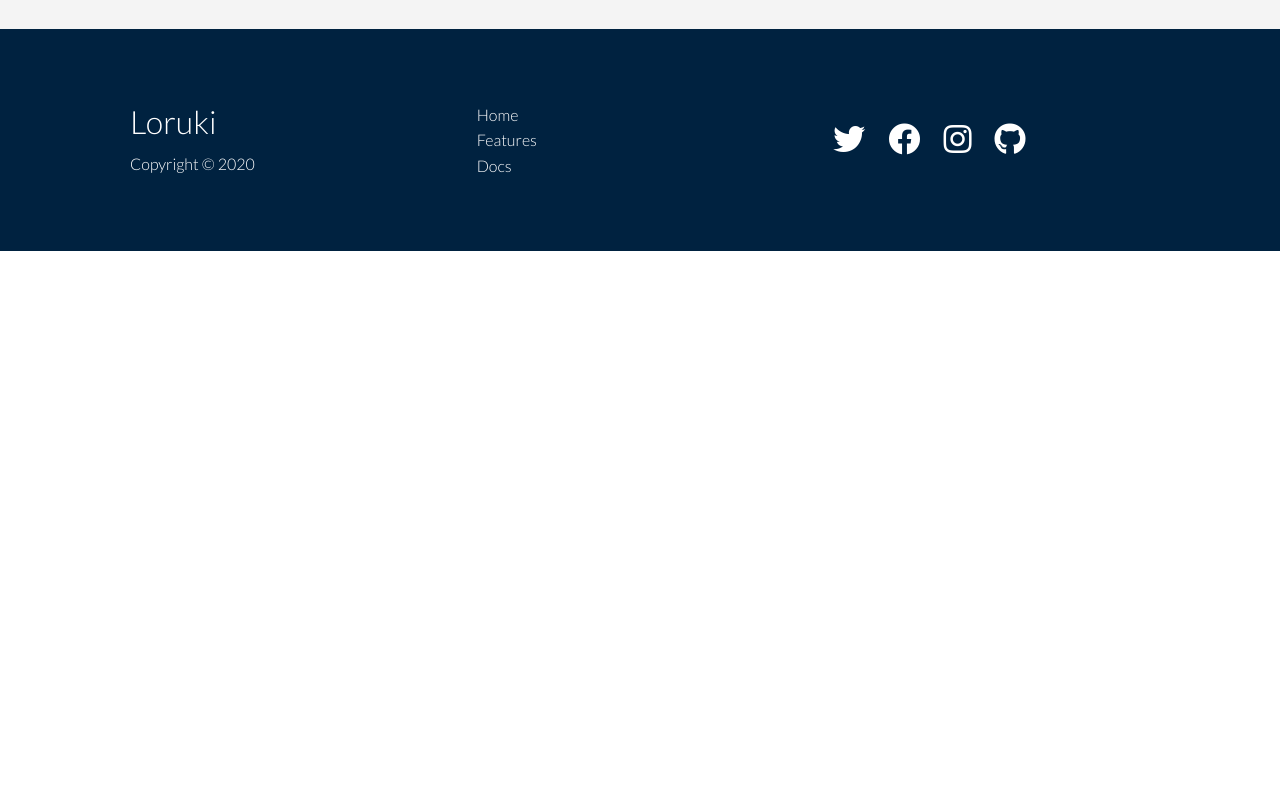
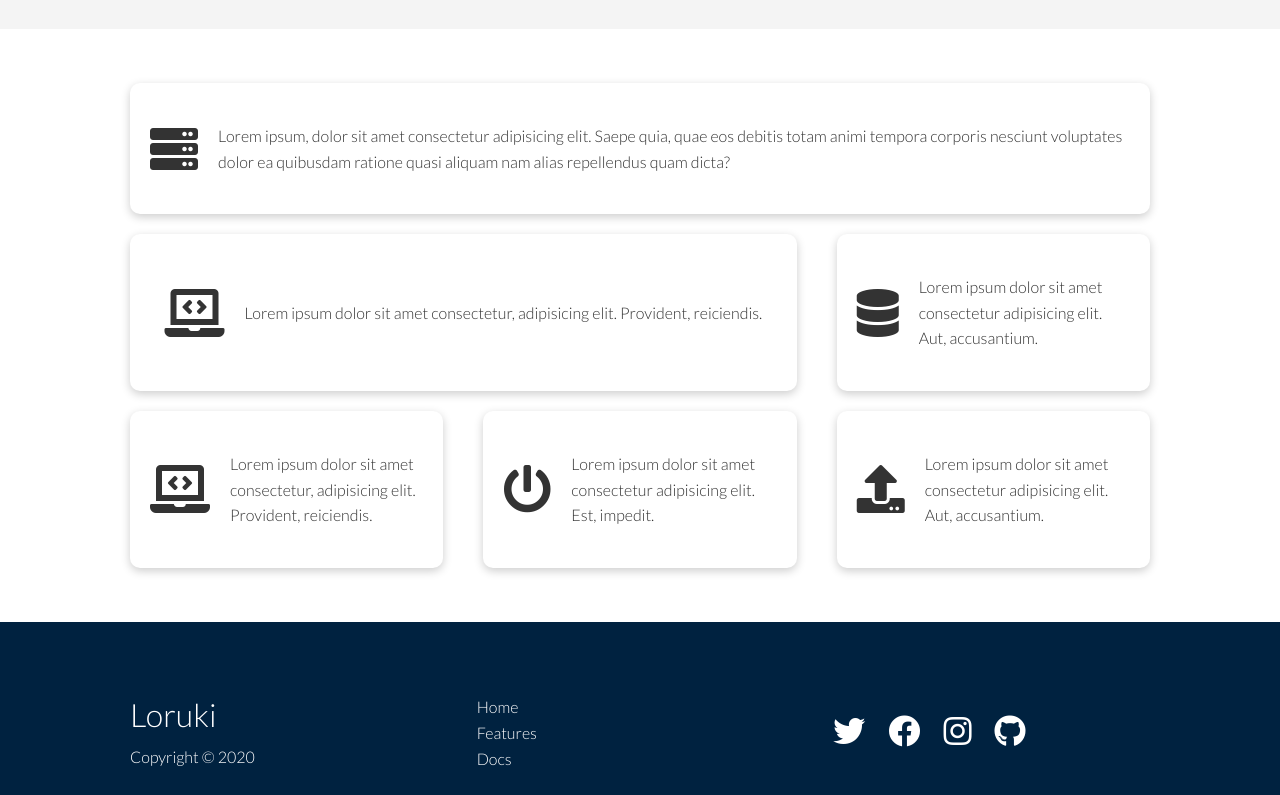
Before and after one commit to lawellwilhelm-dev/loruki, a website: page features.html in a window 1280 px wide. Shown: the part 669-1464 px from the top of the page. Before the commit the page ends 920 px from the top, so only its background shows below. Drawn offline with Linux system fonts and the light colour scheme.

Commit message:
Build features main section

```diff
--- a/css/style.css
+++ b/css/style.css
@@ -205,6 +205,25 @@ img {
     justify-self: flex-end;
 }
 
+.features-main .grid {
+    padding: 30px;
+}
+
+.features-main .card > i {
+    margin-right: 20px;
+}
+
+.features-main .card:nth-child(1) {
+    grid-column: 1 / -1;
+    grid-row: 1 / 2;
+}
+
+.features-main .card:nth-child(2) {
+    grid-column: 1 / 3;
+    grid-row: 2 / 3;
+}
+
+/* Footer */
 .footer .social a {
     margin: 0 10px;
 }
--- a/features.html
+++ b/features.html
@@ -50,6 +50,42 @@
         </div>
     </section>
 
+    <!-- Main -->
+    <section class="features-main marg-y-2">
+        <div class="container grid grid-3">
+            <div class="card flex">
+                <i class="fas fa-server fa-3x"></i>
+                <p>Lorem ipsum, dolor sit amet consectetur adipisicing elit. Saepe quia, quae eos debitis totam animi tempora corporis nesciunt voluptates dolor ea quibusdam ratione quasi aliquam nam alias repellendus quam dicta?</p>
+            </div>
+
+            <div class="card flex">
+                <i class="fas fa-laptop-code fa-3x"></i>
+                <p>Lorem ipsum dolor sit amet consectetur, adipisicing elit. Provident, reiciendis.</p>
+            </div>
+
+            <div class="card flex">
+                <i class="fas fa-database fa-3x"></i>
+                <p>Lorem ipsum dolor sit amet consectetur adipisicing elit. Aut, accusantium.</p>
+            </div>
+
+            <div class="card flex">
+                <i class="fas fa-laptop-code fa-3x"></i>
+                <p>Lorem ipsum dolor sit amet consectetur, adipisicing elit. Provident, reiciendis.</p>
+            </div>
+
+            <div class="card flex">
+                <i class="fas fa-power-off fa-3x"></i>
+                <p>Lorem ipsum dolor sit amet consectetur adipisicing elit. Est, impedit.</p>
+            </div>
+
+            <div class="card flex">
+                <i class="fas fa-upload fa-3x"></i>
+                <p>Lorem ipsum dolor sit amet consectetur adipisicing elit. Aut, accusantium.</p>
+            </div>
+
+        </div>
+    </section>
+
     <footer class="footer bg-dark pad-y-5">
         <div class="container grid grid-3">
             <div>
```
